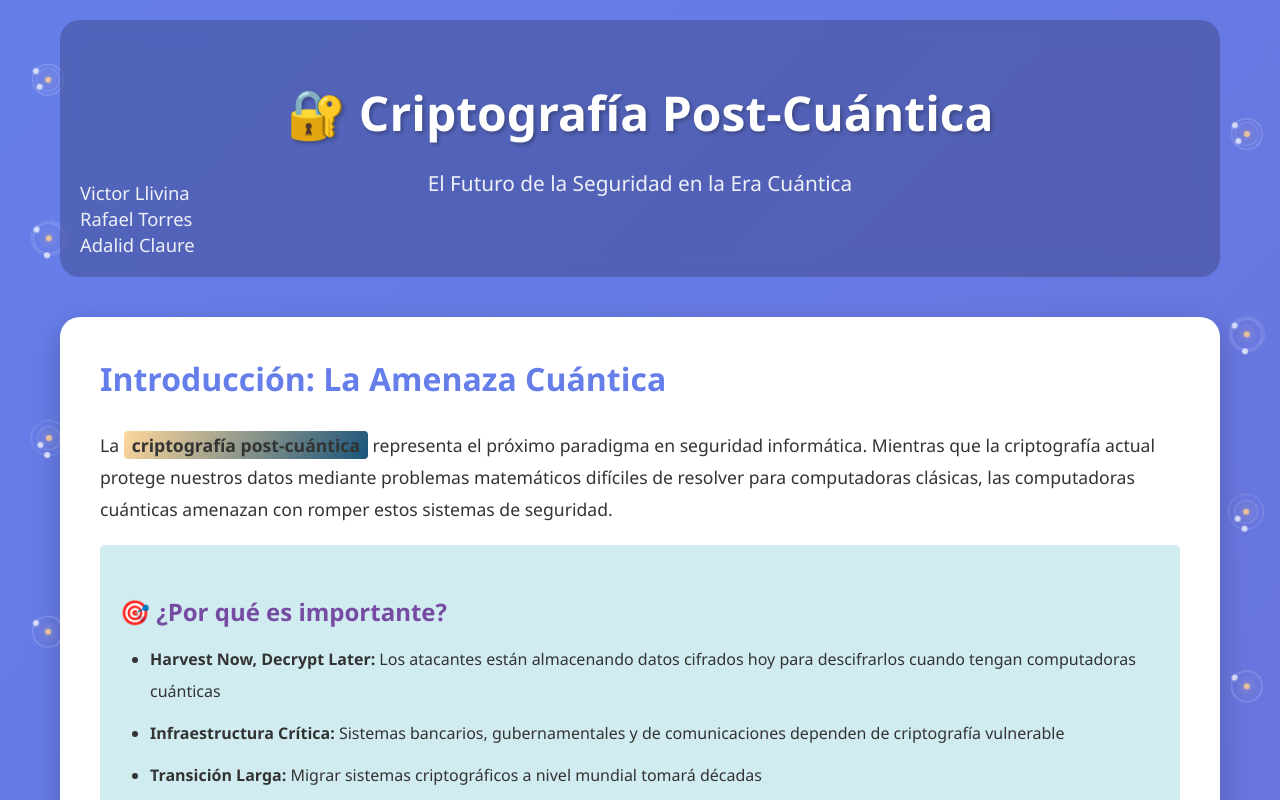
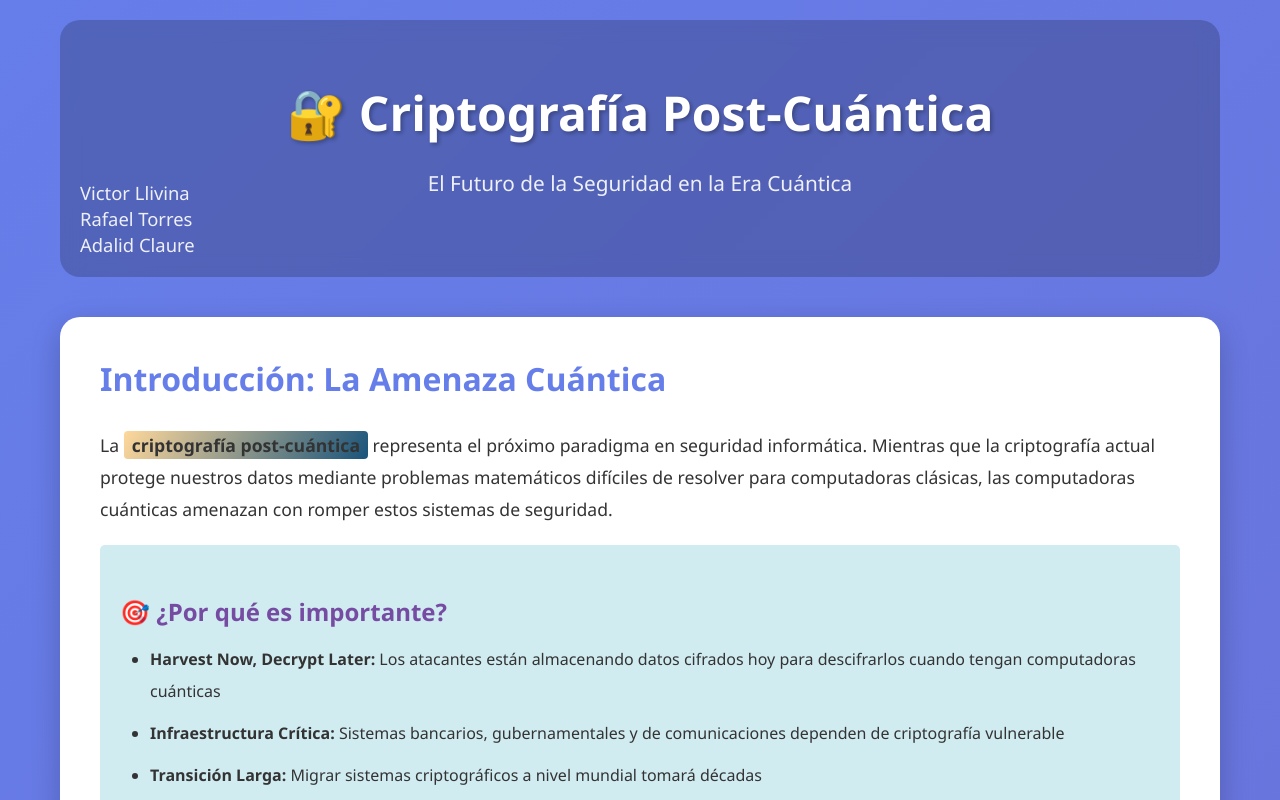
Before and after one commit to vykkras/critografia, a plain HTML site: page index.html in a window 1280 px wide. Shown: the top 800 px of the page. Drawn offline with Linux system fonts and the light colour scheme.

Commit message:
removed stupid atom thing

```diff
--- a/index.html
+++ b/index.html
@@ -18,107 +18,7 @@
             overflow-x: hidden;
         }
 
-        .atom-field {
-            position: fixed;
-            inset: 0;
-            pointer-events: none;
-            z-index: 0;
-        }
-
-        .atom {
-            position: absolute;
-            width: 44px;
-            height: 44px;
-            opacity: 0.9;
-            animation: atomDrift 11s ease-in-out infinite;
-        }
-
-        .atom-core {
-            position: absolute;
-            width: 6px;
-            height: 6px;
-            border-radius: 50%;
-            background: rgba(255, 204, 140, 0.95);
-            top: 50%;
-            left: 50%;
-            transform: translate(-50%, -50%);
-            box-shadow: 0 0 10px rgba(255, 204, 140, 0.9);
-        }
-
-        .atom-orbit {
-            position: absolute;
-            inset: 6px;
-            border-radius: 50%;
-            border: 1px solid rgba(255, 255, 255, 0.35);
-            animation: atomSpin 6s linear infinite;
-        }
-
-        .atom-orbit::after {
-            content: "";
-            position: absolute;
-            width: 6px;
-            height: 6px;
-            border-radius: 50%;
-            background: rgba(255, 255, 255, 0.8);
-            top: -3px;
-            left: 50%;
-            transform: translateX(-50%);
-        }
-
-        .atom-orbit.secondary {
-            inset: 10px;
-            border-color: rgba(255, 255, 255, 0.25);
-            animation-duration: 8s;
-            transform: rotate(60deg);
-        }
-
-        .atom-orbit.tertiary {
-            inset: 4px;
-            border-color: rgba(255, 255, 255, 0.2);
-            animation-duration: 10s;
-            transform: rotate(120deg);
-        }
-
-        .atom.left {
-            left: 1.5%;
-        }
-
-        .atom.right {
-            right: 1.5%;
-        }
-
-        .atom.variant-1 {
-            animation-duration: 9s;
-            transform: scale(1.05);
-        }
-
-        .atom.variant-2 {
-            animation-duration: 13s;
-            transform: scale(1.2);
-        }
-
-        .atom.variant-3 {
-            animation-duration: 10.5s;
-            transform: scale(0.9);
-        }
-
-        @keyframes atomDrift {
-            0%, 100% {
-                transform: translate(0, 0) rotate(0deg);
-            }
-            50% {
-                transform: translate(8px, -16px) rotate(6deg);
-            }
-        }
-
-        @keyframes atomSpin {
-            from {
-                transform: rotate(0deg);
-            }
-            to {
-                transform: rotate(360deg);
-            }
-        }
+
 
         .container {
             max-width: 1200px;
@@ -640,46 +540,6 @@
     </style>
 </head>
 <body>
-    <div class="atom-field" aria-hidden="true">
-        <div class="atom left variant-2" style="top: 9%;">
-            <span class="atom-core"></span>
-            <span class="atom-orbit"></span>
-            <span class="atom-orbit secondary"></span>
-        </div>
-        <div class="atom left variant-1" style="top: 29%;">
-            <span class="atom-core"></span>
-            <span class="atom-orbit"></span>
-            <span class="atom-orbit tertiary"></span>
-        </div>
-        <div class="atom left variant-3" style="top: 54%;">
-            <span class="atom-core"></span>
-            <span class="atom-orbit secondary"></span>
-            <span class="atom-orbit tertiary"></span>
-        </div>
-        <div class="atom left variant-2" style="top: 78%;">
-            <span class="atom-core"></span>
-            <span class="atom-orbit"></span>
-        </div>
-        <div class="atom right variant-3" style="top: 16%;">
-            <span class="atom-core"></span>
-            <span class="atom-orbit"></span>
-            <span class="atom-orbit secondary"></span>
-        </div>
-        <div class="atom right variant-1" style="top: 41%;">
-            <span class="atom-core"></span>
-            <span class="atom-orbit"></span>
-            <span class="atom-orbit tertiary"></span>
-        </div>
-        <div class="atom right variant-2" style="top: 63%;">
-            <span class="atom-core"></span>
-            <span class="atom-orbit secondary"></span>
-            <span class="atom-orbit tertiary"></span>
-        </div>
-        <div class="atom right variant-1" style="top: 85%;">
-            <span class="atom-core"></span>
-            <span class="atom-orbit"></span>
-        </div>
-    </div>
     <div class="container">
         <header>
             <div class="header-names">
```
